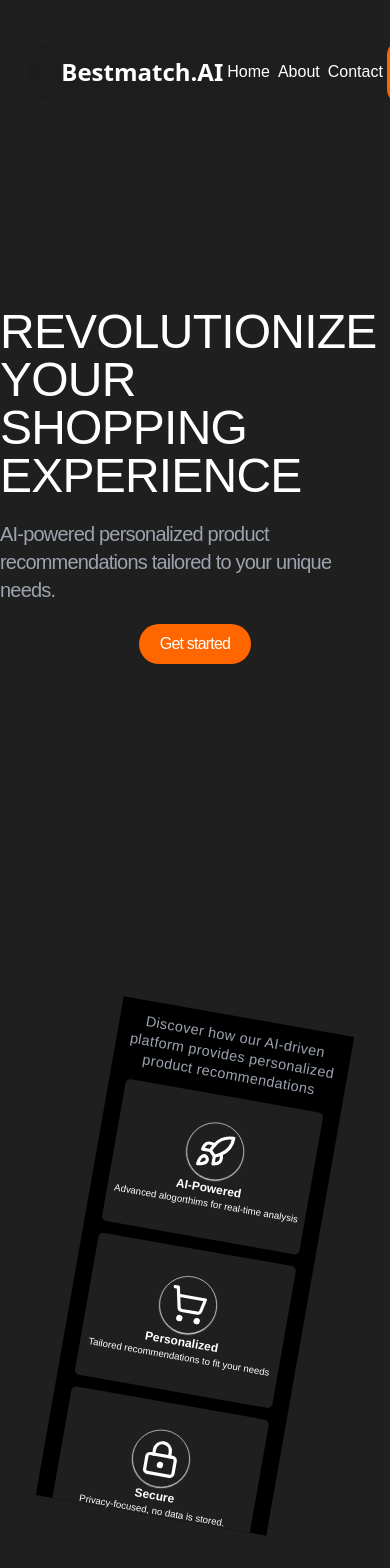
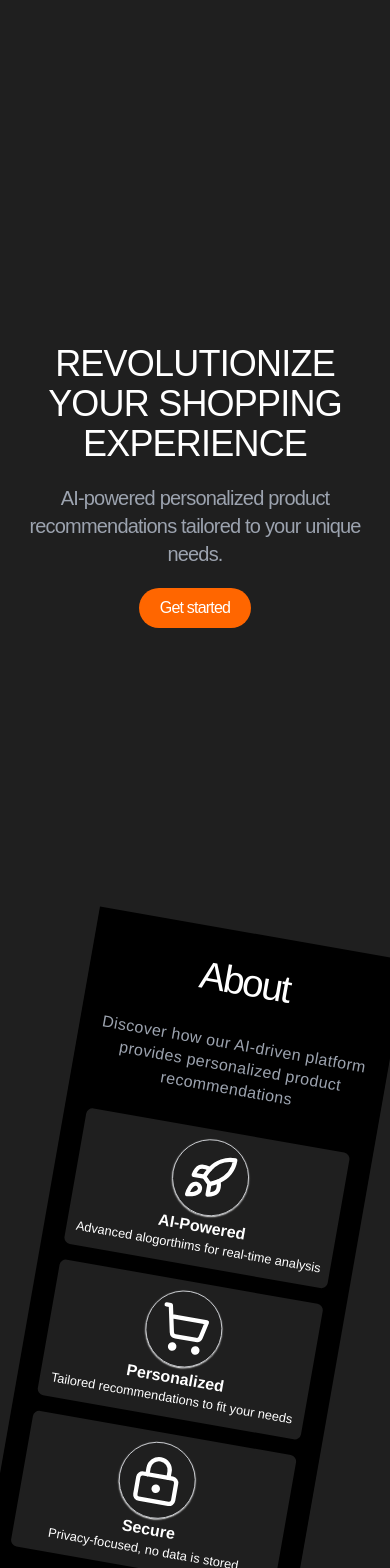
Before and after one commit to abhialuru/BestMatch.AI-white, a Next.js app: page / in a window 390 px wide. Shown: the top 1568 px of the page. Built offline with nearby package versions, Linux system fonts and the light colour scheme.

Commit message:
made responsive

```diff
--- /dev/null
+++ b/src/app/animations/Boxanim.tsx
@@ -0,0 +1,29 @@
+"use client";
+import { motion } from "motion/react";
+import { ReactNode } from "react";
+
+interface BoxanimPropsTypes {
+  children: ReactNode;
+  initialY: number;
+  finalY: number;
+}
+
+function Boxanim({ children, initialY, finalY }: BoxanimPropsTypes) {
+  return (
+    <motion.div
+      initial={{ opacity: 0, y: initialY }}
+      whileInView={{
+        opacity: 1,
+        y: finalY,
+      }}
+      transition={{
+        duration: 1,
+      }}
+      viewport={{ once: true }}
+    >
+      {children}
+    </motion.div>
+  );
+}
+
+export default Boxanim;
--- a/src/app/animations/TextReveal.tsx
+++ b/src/app/animations/TextReveal.tsx
@@ -15,7 +15,7 @@ function TextReveal({ children }: { children: ReactNode }) {
       }}
       transition={{
         ease: "easeInOut",
-        duration: 2,
+        duration: 0.5,
       }}
       viewport={{ once: true }}
     >
--- a/src/app/animations/Twosec.tsx
+++ b/src/app/animations/Twosec.tsx
@@ -13,7 +13,10 @@ function TwoSec() {
   });
 
   return (
-    <div ref={containerRef} className="w-full h-[200vh] relative bg-[#1f1f1f]">
+    <div
+      ref={containerRef}
+      className="w-full min-h-[200vh] relative bg-[#1f1f1f]"
+    >
       <Hero />
       <About scrollYProgress={scrollYProgress} />
     </div>
--- a/src/app/page.tsx
+++ b/src/app/page.tsx
@@ -9,8 +9,7 @@ function page() {
     <main className="w-full h-full">
       <TwoSec />
       <Try />
-
-      <div className="w-full h-screen bg-[#1f1f1f]">
+      <div className="w-full lg:h-screen bg-[#1f1f1f]">
         <Contact />
       </div>
       <div className="w-full h-screen relative top-0 z-50 bg-[#1F1F1F]">
--- a/src/components/About.tsx
+++ b/src/components/About.tsx
@@ -1,7 +1,6 @@
 "use client";
 import { LockKeyhole, LucideIcon, Rocket, ShoppingCart } from "lucide-react";
-import { motion, MotionValue, useScroll, useTransform } from "motion/react";
-import { useRef } from "react";
+import { motion, MotionValue, useTransform } from "motion/react";
 
 interface CardCompTypes {
   head: string;
@@ -15,18 +14,18 @@ interface AboutPropsType {
 
 function CardComp({ head, para, Icon }: CardCompTypes) {
   return (
-    <div className="flex flex-col w-full lg:w-[30%] h-60 justify-center items-center bg-[#1F1F1F] transition-transform duration-300 p-3 rounded-lg">
+    <>
       <div className="size-24 rounded-full border mx-auto flex justify-center items-center shadow-sm shadow-white">
         <Icon className="size-16" />
       </div>
       <h1 className="text-xl font-semibold text-center">{head}</h1>
       <p className="text-center">{para}</p>
-    </div>
+    </>
   );
 }
 
 function About({ scrollYProgress }: AboutPropsType) {
-  const scale = useTransform(scrollYProgress, [0, 1], [0.6, 1]);
+  const scale = useTransform(scrollYProgress, [0, 1], [0.8, 1]);
   const rotate = useTransform(scrollYProgress, [0, 1], [10, 0]);
 
   return (
@@ -35,36 +34,65 @@ function About({ scrollYProgress }: AboutPropsType) {
         scale,
         rotate,
       }}
-      className="w-full h-screen relative overflow-hidden flex flex-col items-center justify-center bg-black"
+      className="w-full min-h-screen relative overflow-hidden flex flex-col items-center justify-center bg-black p-5"
     >
       <div
         id="box-card"
-        className="w-full h-full flex flex-col items-center justify-center mt-15"
+        className="w-full h-full flex flex-col items-center justify-center"
       >
-        <div className="flex flex-col gap-5">
+        <div className="flex flex-col gap-10">
           <h1 className="text-5xl tracking-tighter text-center">About</h1>
-          <p className="text-2xl text-[#9CA3AF] text-center tracking-wide">
+          <p className="text-xl text-[#9CA3AF] text-center tracking-wide">
             Discover how our AI-driven platform provides personalized product
             recommendations
           </p>
           <div className="flex flex-col lg:flex-row lg:justify-between gap-5 mx-auto lg:mt-15">
+            <motion.div
+              className="flex flex-col w-full lg:w-[30%] lg:h-60 justify-center items-center bg-[#1F1F1F] transition-transform duration-300 p-3 rounded-lg"
+              initial={{ opacity: 0, x: -50 }}
+              whileInView={{
+                opacity: 1,
+                x: 0,
+              }}
+              viewport={{ once: true }}
+            >
               <CardComp
                 head="AI-Powered"
                 para="Advanced alogorthims for real-time analysis"
                 Icon={Rocket}
               />
+            </motion.div>
 
+            <motion.div
+              className="flex flex-col w-full lg:w-[30%] lg:h-60 justify-center items-center bg-[#1F1F1F] transition-transform duration-300 p-3 rounded-lg"
+              initial={{ opacity: 0, y: 50 }}
+              whileInView={{
+                opacity: 1,
+                y: 0,
+              }}
+              viewport={{ once: true }}
+            >
               <CardComp
                 head="Personalized"
                 para="Tailored recommendations to fit your needs"
                 Icon={ShoppingCart}
-            />
-
+              />{" "}
+            </motion.div>
+            <motion.div
+              className="flex flex-col w-full lg:w-[30%] lg:h-60 justify-center items-center bg-[#1F1F1F] transition-transform duration-300 p-3 rounded-lg"
+              initial={{ opacity: 0, x: 50 }}
+              whileInView={{
+                opacity: 1,
+                x: 0,
+              }}
+              viewport={{ once: true }}
+            >
               <CardComp
                 head="Secure"
                 para="Privacy-focused, no data is stored."
                 Icon={LockKeyhole}
               />
+            </motion.div>
           </div>
         </div>
       </div>
--- a/src/components/Contact.tsx
+++ b/src/components/Contact.tsx
@@ -19,9 +19,9 @@ function Contact() {
         scale,
       }}
       ref={containerRef}
-      className="w-full h-screen bg-black rounded-3xl"
+      className="w-full lg:h-screen bg-black rounded-3xl py-10 lg:p-1 px-5"
     >
-      <div className="flex flex-col justify-center text-center items-center gap-5 pt-16 mb-3">
+      <div className="flex flex-col justify-center text-center items-center gap-5 lg:pt-16 mb-3">
         <h1 className="text-5xl tracking-tighter text-center">Contact</h1>
         <p className="text-2xl text-[#9CA3AF]">
           Have questions or feedback? Reach out to us!
--- a/src/components/Faq.tsx
+++ b/src/components/Faq.tsx
@@ -2,8 +2,8 @@ import Faqanim from "@/app/animations/Faqanim";
 
 function Faq() {
   return (
-    <section className="w-full h-[72%] p-10 sticky top-0">
-      <div className="w-full grid grid-cols-2 mt-20">
+    <section className="w-full h-[74%] py-10 md:p-10">
+      <div className="w-full flex flex-col lg:grid grid-cols-2 mt-20 gap-5">
         <div className="w-full flex flex-col gap-5 px-10">
           <h1 className="text-5xl">Frequently asked questions</h1>
           <p className="text-[#9CA3AF]">
--- a/src/components/Footer.tsx
+++ b/src/components/Footer.tsx
@@ -1,21 +1,21 @@
 function Footer() {
   return (
-    <footer className="w-full p-5 px-20 border-t border-gray-600">
-      <div className="flex w-[80%] justify-between">
-        <div className="flex flex-col justify-between gap-1">
+    <footer className="w-full h-[25%] p-5 lg:px-20 border-t border-gray-600 flex flex-col justify-between">
+      <div className="flex flex-col lg:flex-row w-full lg:w-[80%] justify-between">
+        <div className="flex flex-col justify-between">
           <div>
             <h1 className="text-2xl font-semibold">BestMatch.AI</h1>
             <p className="text-[#9CA3AF]">
               Revolutionize your shopping experience
             </p>
           </div>
-          <p className="text-[#9CA3AF]">
+          <p className="text-[#9CA3AF] hidden lg:block">
             &copy; BestMatch.AI 2025. All rights reserved
           </p>
         </div>
         <div>
           <h3 className="font-bold text-xl">Company</h3>
-          <ul className="text-[#9CA3AF]">
+          <ul className="text-[#9CA3AF] flex lg:block gap-5">
             <li>Home</li>
             <li>About</li>
             <li>Contact</li>
@@ -23,6 +23,9 @@ function Footer() {
           </ul>
         </div>
       </div>
+      <p className="text-[#9CA3AF] text-sm mt-16 block lg:hidden">
+        &copy; BestMatch.AI 2025. All rights reserved
+      </p>
     </footer>
   );
 }
--- a/src/components/Hero.tsx
+++ b/src/components/Hero.tsx
@@ -14,7 +14,7 @@ function Words({ children }: { children: ReactNode }) {
       initial={{ opacity: 0 }}
       animate={{ opacity: 1 }}
       transition={{ duration: 1 }}
-      className="text-5xl"
+      className="text-4xl md:text-5xl"
     >
       {letters.map((letter, i) => (
         <motion.span
@@ -39,7 +39,7 @@ function Words({ children }: { children: ReactNode }) {
 function Hero() {
   return (
     <motion.main className="w-full h-screen flex justify-center items-center bg-[#1f1f1f]">
-      <div className="max-w-xl tracking-tighter flex flex-col gap-5 mt-32">
+      <div className="w-full lg:max-w-2xl tracking-tighter flex flex-col gap-5 mt-32 p-5 text-center lg:text-start">
         <Words>REVOLUTIONIZE YOUR SHOPPING EXPERIENCE</Words>
         <Fadeout className="text-[#9CA3AF] text-xl">
           AI-powered personalized product recommendations tailored to your
--- a/src/components/Navbar.tsx
+++ b/src/components/Navbar.tsx
@@ -3,7 +3,7 @@ import FadeoutH from "@/app/animations/FadeoutH";
 
 function Navbar() {
   return (
-    <nav className="w-full h-16 fixed z-10 top-10 bg-transparent">
+    <nav className="w-full hidden md:block h-16 fixed z-10 top-10 bg-transparent">
       <div className="w-[85%] mx-auto h-full bg-[#1F1F1F]/15 backdrop-blur-lg top-10 flex items-center justify-center rounded-full">
         <div className="w-full h-full flex justify-between items-center px-8 py-2">
           <FadeoutH className="text-2xl font-sans font-semibold">
--- a/src/small-comps/FormAnalysis.tsx
+++ b/src/small-comps/FormAnalysis.tsx
@@ -1,4 +1,5 @@
 "use client";
+import TextReveal from "@/app/animations/TextReveal";
 import { X } from "lucide-react";
 import Image from "next/image";
 import { useRef, useState } from "react";
@@ -24,6 +25,7 @@ function FormAnalysis() {
 
   return (
     <form>
+      <TextReveal>
         <select
           className="max-w-fit py-2 px-5 bg-black border border-gray-300 rounded-lg mb-5"
           name=""
@@ -34,7 +36,7 @@ function FormAnalysis() {
           <option value="140">100-200$</option>
           <option value="270">200-300$</option>
         </select>
-
+      </TextReveal>
       <div className="flex flex-col relative gap-5 justify-center items-center text-center">
         <input
           id="file-input"
@@ -45,6 +47,7 @@ function FormAnalysis() {
           className="absolute z-50 pointer-events-none invisible"
           onChange={handleImagePreview}
         />
+        <TextReveal>
           <button
             className="bg-[#FF6600] hover:bg-[#FF4500] w-28 py-2 px-5 rounded-lg"
             onClick={(e: React.MouseEvent<HTMLButtonElement>) => {
@@ -54,6 +57,7 @@ function FormAnalysis() {
           >
             Upload
           </button>
+        </TextReveal>
         {imagePrev && (
           <>
             <div className="w-28 h-40 relative">
@@ -71,9 +75,11 @@ function FormAnalysis() {
             </div>
           </>
         )}
+        <TextReveal>
           <button className="bg-[#FF6600] w-28 py-2 px-5 rounded-lg hover:bg-[#FF4500]">
             Analyze
           </button>
+        </TextReveal>
       </div>
     </form>
   );
--- a/src/small-comps/FormContact.tsx
+++ b/src/small-comps/FormContact.tsx
@@ -11,7 +11,7 @@ function FormContact() {
   if (!isMounted) return null;
 
   return (
-    <div className="w-[60%] mx-auto">
+    <div className="w-full lg:w-[60%] mx-auto">
       <form className="w-full mx-auto">
         <div className="flex flex-col md:flex-row md:space-x-2">
           <div className="w-full md:w-1/2 pb-2">
```
Lines whose indentation alone changed are shown as unchanged.
